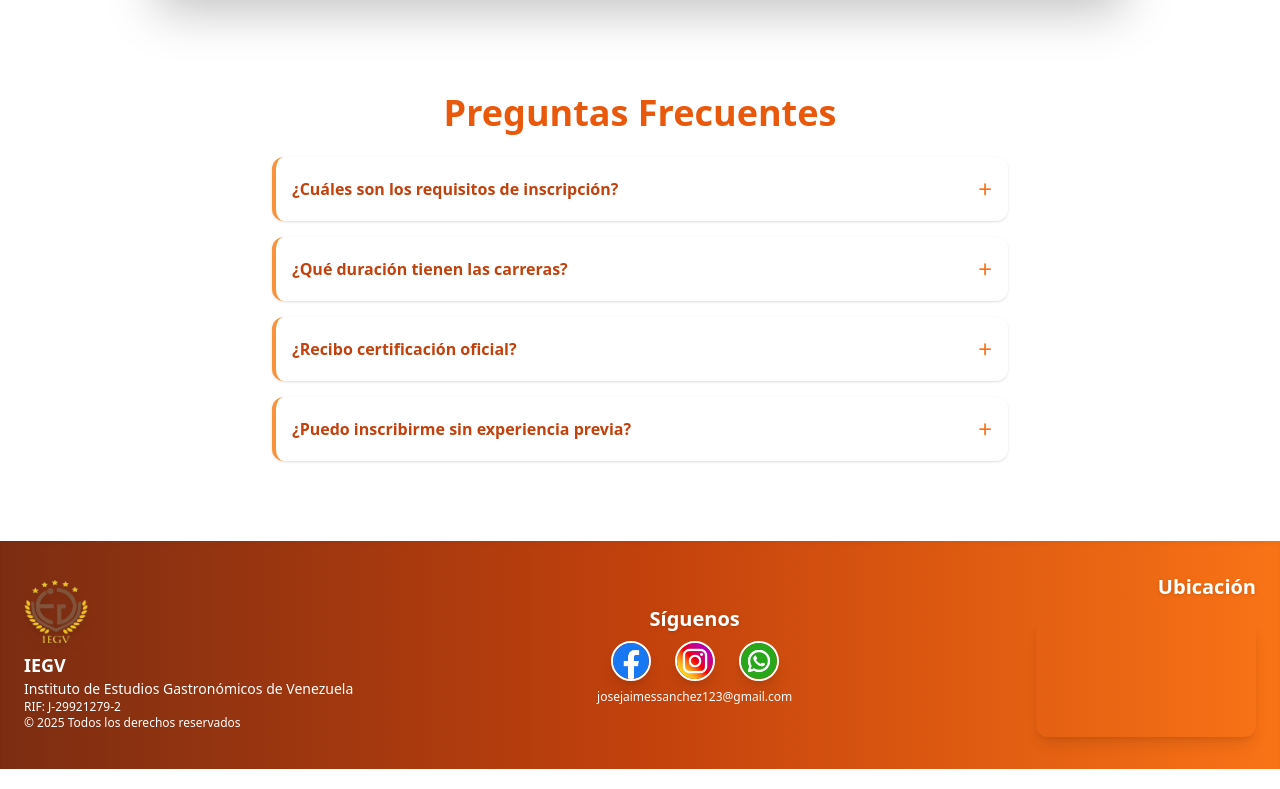
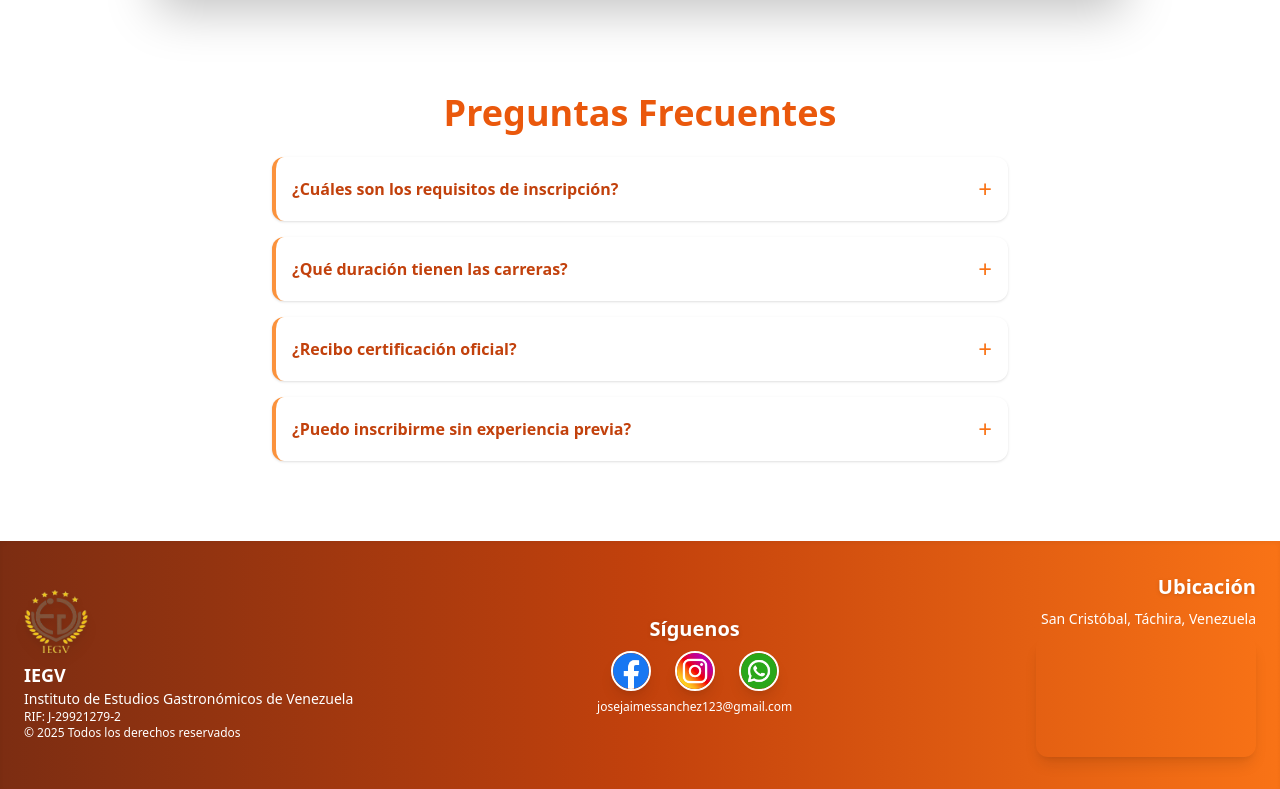
Before and after one commit to josesjj/proyectoiegv.github.io, a plain HTML site: page index.html in a window 1280 px wide. Shown: the part 2963-3752 px from the top of the page. Drawn offline with nearby package versions, Linux system fonts and the light colour scheme; grey boxes are pictures that could not be loaded.

```diff
--- a/index.html
+++ b/index.html
@@ -262,6 +262,7 @@
                     </div>
                     <div class="flex flex-col items-center md:items-end">
                         <h3 class="text-xl font-bold mb-2 drop-shadow">Ubicación</h3>
+                        <p class="text-sm text-center md:text-right  transition">San Cristóbal, Táchira, Venezuela</p>
                         <iframe class="rounded-xl mt-2 shadow-lg border-2 border-orange-200" src="https://www.google.com/maps/embed?pb=!1m18!1m12!1m3!1d62838.96407396444!2d-72.2732662!3d7.7713851!2m3!1f0!2f0!3f0!3m2!1i1024!2i768!4f13.1!3m3!1m2!1s0x8e6645c7e2e2e2e3%3A0x7e6b7e6b7e6b7e6b!2sLa%20Guayana%2C%20San%20Crist%C3%B3bal%2C%20T%C3%A1chira%2C%20Venezuela!5e0!3m2!1ses-419!2sve!4v1693770000000!5m2!1ses-419!2sve" width="220" height="120" style="border:0;" allowfullscreen="" loading="lazy" referrerpolicy="no-referrer-when-downgrade" title="Mapa de ubicación IEGV"></iframe>
                     </div>
                 </footer>
```
